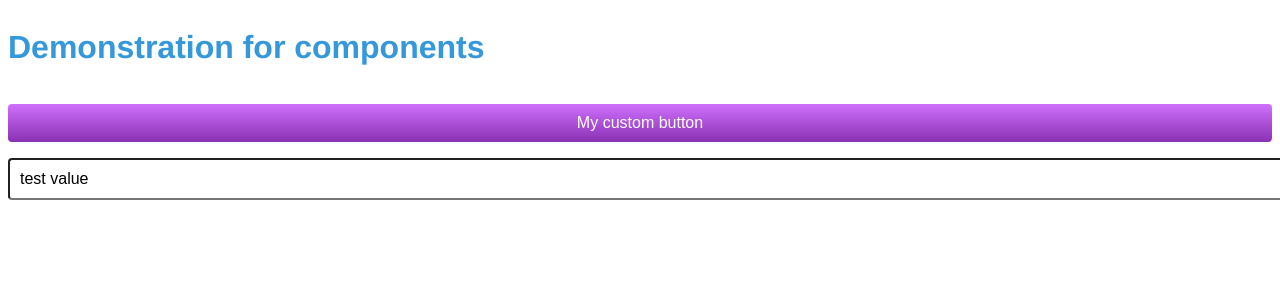
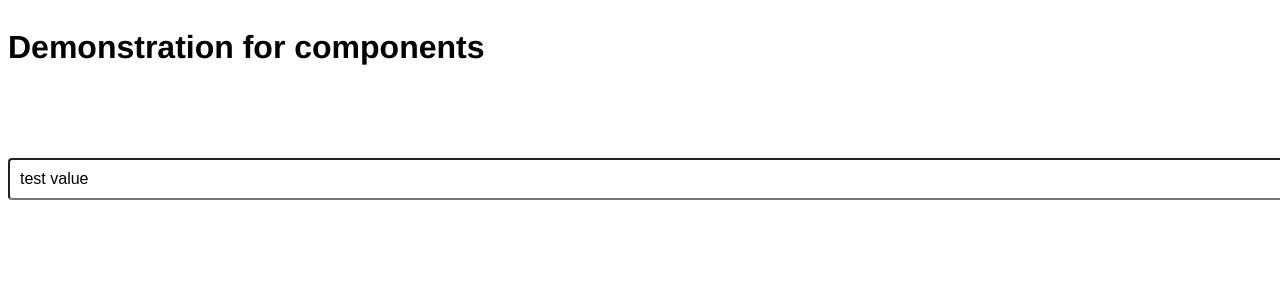
Before and after one commit to Hov96/hov-vue3-ui-lib, a Vue app: page / in a window 1280 px wide. Shown: the top 300 px of the page. Built offline with nearby package versions, Linux system fonts and the light colour scheme.

Commit message:
hotfix - added css variables

```diff
--- a/src/styles/variables.css
+++ b/src/styles/variables.css
@@ -1,12 +1,70 @@
 :root {
-    --color-primary: #3498db;
-    --color-secondary: #2ecc71;
-    --color-accent: #e67e22;
-    --color-background: #f5f6fa;
-    --color-surface: #ffffff;
-    --color-text: #222222;
-    --color-muted: #7f8c8d;
-    --color-border: #dfe6e9;
-    --color-test: #cf70fc;
-    --color-test2: #8931b3;
+    /* Primary */
+    --h-color-primary: #3b82f6;
+    --h-color-primary-50: #f0f7ff;
+    --h-color-primary-100: #dceeff;
+    --h-color-primary-200: #b3d9ff;
+    --h-color-primary-300: #80bfff;
+    --h-color-primary-400: #4da6ff;
+    --h-color-primary-500: #3b82f6; /* Base */
+    --h-color-primary-600: #2563eb;
+    --h-color-primary-700: #1d4ed8;
+
+    /* Secondary */
+    --h-color-secondary: #14b8a6;
+    --h-color-secondary-50: #f0fdfa;
+    --h-color-secondary-100: #ccfbf1;
+    --h-color-secondary-200: #99f6e4;
+    --h-color-secondary-300: #5eead4;
+    --h-color-secondary-400: #2dd4bf;
+    --h-color-secondary-500: #14b8a6; /* Base */
+    --h-color-secondary-600: #0d9488;
+    --h-color-secondary-700: #0f766e;
+
+    /* Danger */
+    --h-color-danger: #ef4444;
+    --h-color-danger-50: #fff5f5;
+    --h-color-danger-100: #ffe4e4;
+    --h-color-danger-200: #fecaca;
+    --h-color-danger-300: #fca5a5;
+    --h-color-danger-400: #f87171;
+    --h-color-danger-500: #ef4444; /* Base */
+    --h-color-danger-600: #dc2626;
+    --h-color-danger-700: #b91c1c;
+
+    /* Others */
+    --h-color-border-default: #c4c4c4;
+    --h-color-disabled: #eeeeee;
+    --h-color-bg-default: #f9fafb;
+
+    /* Box Shadows */
+    --h-shadow-sm: 0 2px 4px rgba(0, 0, 0, 0.12);
+    --h-shadow-md: 0 4px 8px rgba(0, 0, 0, 0.16);
+    --h-shadow-lg: 0 8px 16px rgba(0, 0, 0, 0.2);
+
+    /* Font Sizes */
+    --h-font-size-xs: 10px;
+    --h-font-size-sm: 12px;
+    --h-font-size-base: 14px;
+    --h-font-size-lg: 16px;
+    --h-font-size-xl: 18px;
+    --h-font-size-2xl: 20px;
+
+    /* Font Weights */
+    --h-font-weight-normal: 400;
+    --h-font-weight-medium: 500;
+    --h-font-weight-semibold: 600;
+    --h-font-weight-bold: 700;
+
+    /* Spacings */
+    --h-spacing-xs: 4px;
+    --h-spacing-xsm: 6px;
+    --h-spacing-sm: 8px;
+    --h-spacing-md: 12px;
+    --h-spacing-lg: 16px;
+
+    /* Transitions */
+    --h-transition-fast: 0.1s ease-in-out;
+    --h-transition-normal: 0.2s ease-in-out;
+    --h-transition-slow: 0.3s ease-in-out;
 }
```
